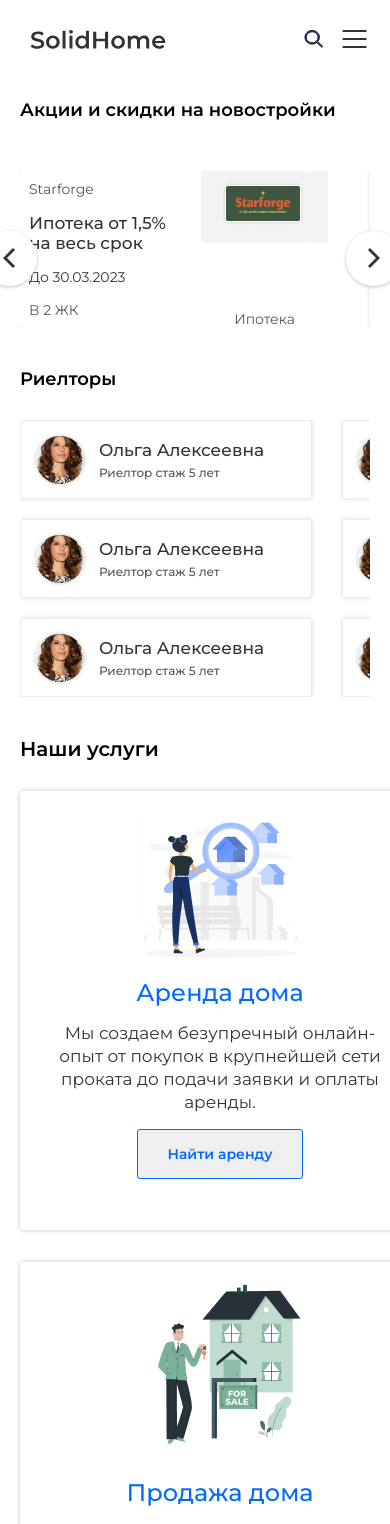
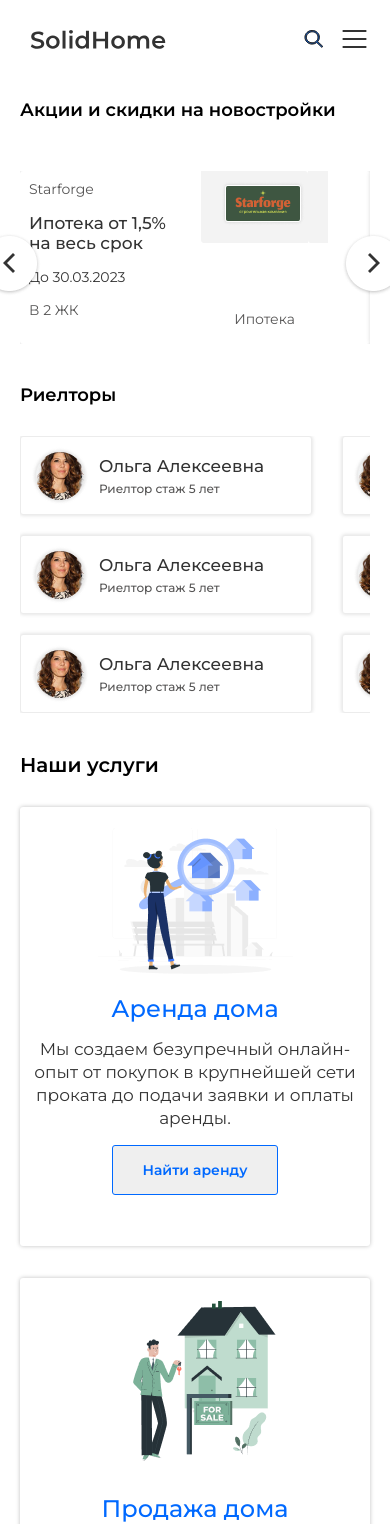
Before and after one commit to Zhumadyl/Home, a Next.js app: page / in a window 390 px wide. Shown: the top 1524 px of the page. Built offline with nearby package versions, Linux system fonts and the light colour scheme.

Commit message:
fixing bags

```diff
--- a/src/componets/cardDiscount/CardDiscout.module.scss
+++ b/src/componets/cardDiscount/CardDiscout.module.scss
@@ -1,6 +1,8 @@
 @import "@/styles/variables.scss";
 
 .cardDiscout {
+  width: 308px;
+  height: 173px;
   flex-shrink: 0;
   border-radius: 3px;
   background: var(--main-white, #fff);
@@ -68,3 +70,8 @@
     padding: 10px 20px;
   }
 }
+@media(max-width:1200px){
+  .cardDiscout{
+    width: 100%;
+  }
+}
--- a/src/componets/cardRieltors/CardRieltors.module.scss
+++ b/src/componets/cardRieltors/CardRieltors.module.scss
@@ -40,7 +40,3 @@
     }
   }
 }
-
-@media(max-width: 576px){
-
-}
--- a/src/componets/cardServices/CardSevices.module.scss
+++ b/src/componets/cardServices/CardSevices.module.scss
@@ -54,3 +54,8 @@
     line-height: normal;
   }
 }
+@media (max-width: 1300px) {
+  .cardServices {
+    width: 100%;
+  }
+}
--- a/src/componets/discountsBLock/ButtonSLider.jsx
+++ b/src/componets/discountsBLock/ButtonSLider.jsx
@@ -1,5 +1,5 @@
 import React from "react";
-import scss from "./DiscountsBlock.module.scss";
+import scss from "./DiscountsBLock.module.scss";
 
 const CustomPrevArrow = (props) => (
   <div className={scss["custom-prev-arrow"]} onClick={props.onClick}>
--- a/src/componets/discountsBLock/DiscountsBLock.jsx
+++ b/src/componets/discountsBLock/DiscountsBLock.jsx
@@ -41,7 +41,7 @@ function DiscountsBLock() {
         },
       },
       {
-        breakpoint: 576,
+        breakpoint: 776,
         settings: {
           slidesToShow: 1,
           slidesToScroll: 1,
--- a/src/componets/discountsBLock/DiscountsBLock.module.scss
+++ b/src/componets/discountsBLock/DiscountsBLock.module.scss
@@ -26,7 +26,7 @@
   left: 95%;
 }
 
-@media (max-width: 576px), (max-width: 900px) {
+@media (max-width: 576px), (max-width: 1300px) {
   .discountsBLock {
     padding: 20px;
     h1 {
--- a/src/componets/rieltorsBLock/RieltorsBlock.module.scss
+++ b/src/componets/rieltorsBLock/RieltorsBlock.module.scss
@@ -38,7 +38,7 @@
     gap: 30px;
   }
 }
-@media (max-width: 576px) {
+@media (max-width: 576px), (max-width:1300px) {
   .block {
     padding: 20px;
   }
--- a/src/componets/servicesBLock/ServicesBLock.module.scss
+++ b/src/componets/servicesBLock/ServicesBLock.module.scss
@@ -8,7 +8,7 @@
   display: flex;
   gap: 32px;
 }
-@media (max-width: 576px) {
+@media (max-width: 1300px) {
   .servicesBlock {
     padding: 20px;
     h1 {
```
